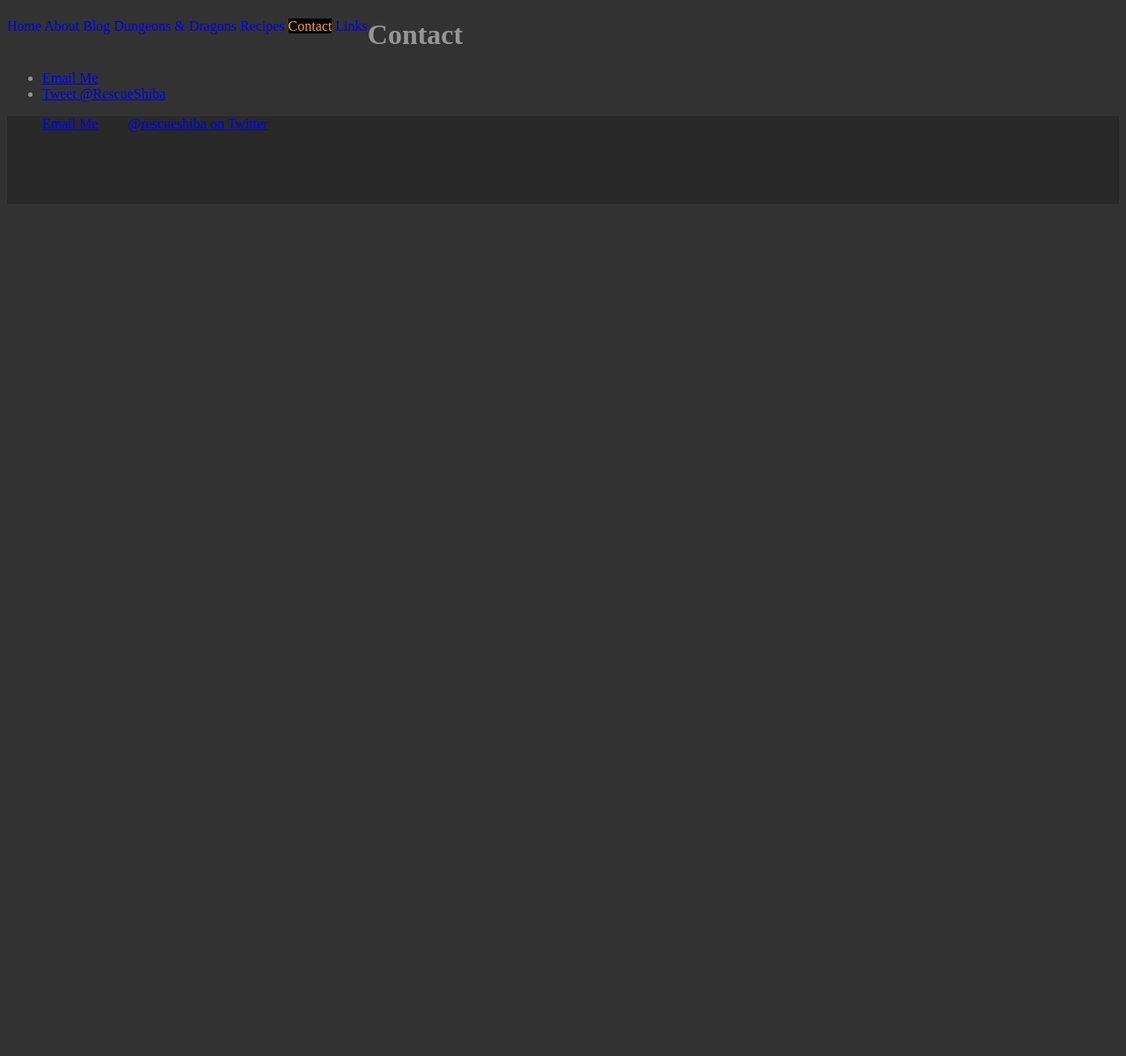
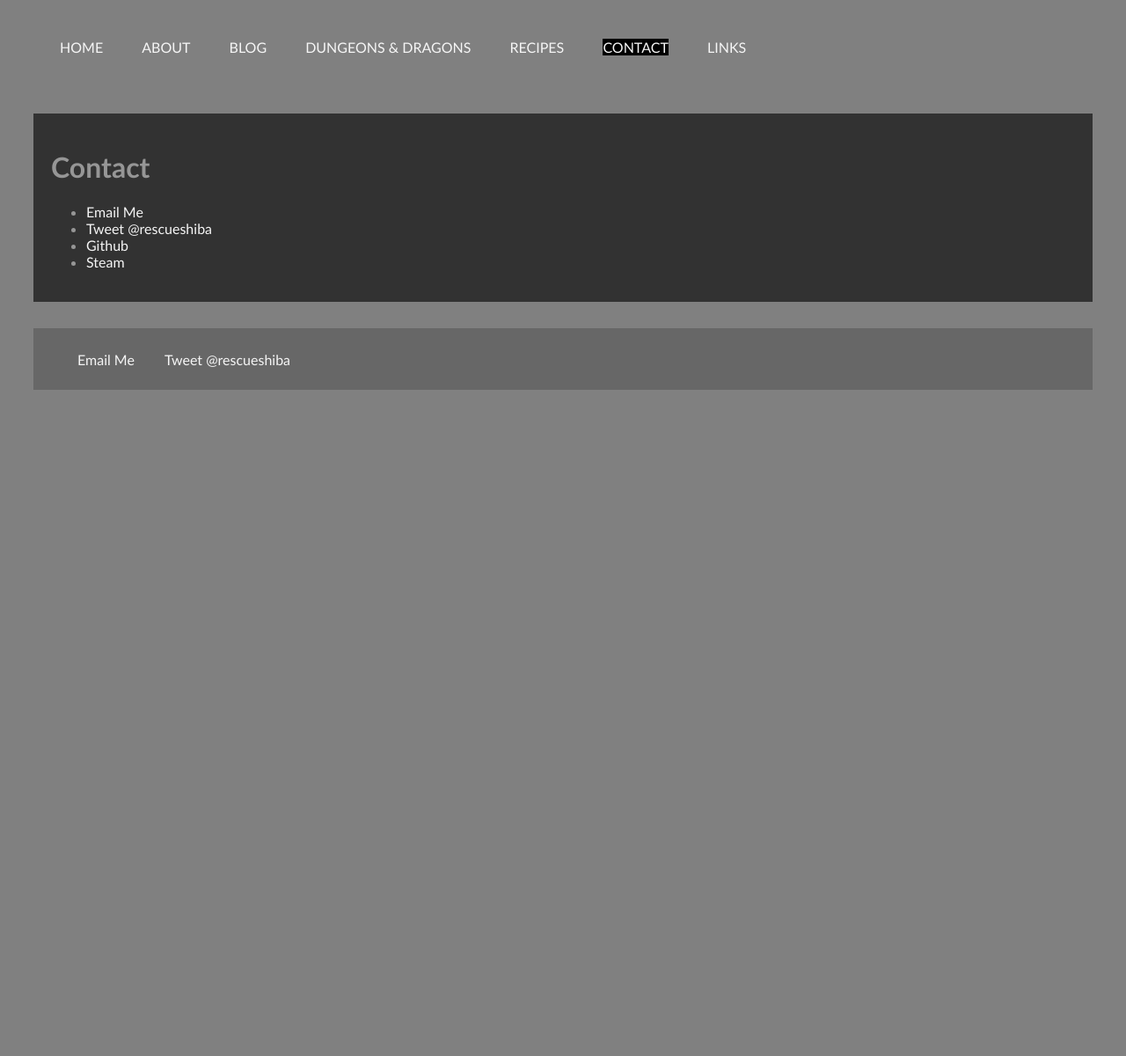
Before and after one commit to jacobpledger/website, a Jekyll site: the page built from contact.html, in a window 1280 px wide. Shown: the whole page at 88% size. Built offline with Jekyll 4.4.1, drawn with Linux system fonts in a browser that asks for light colours; after the commit the page ends 900 px from its top, so only the background shows below that.

Commit message:
update website

```diff
--- a/_includes/footer.html
+++ b/_includes/footer.html
@@ -1,4 +1,4 @@
 <ul>
     <li><a href="mailto:jacob@jacobpledger.ca" rel="me">Email Me</a></li>
-    <li><a href="https://twitter.com/rescueshiba" rel="me">@rescueshiba on Twitter</a></li>
+    <li><a href="https://twitter.com/rescueshiba" rel="me">Tweet @rescueshiba</a></li>
 </ul>
--- a/_includes/navigation.html
+++ b/_includes/navigation.html
@@ -1,5 +1,7 @@
 <nav>
+  <ul class="navigation">
   {% for item in site.data.navigation %}
-    <a href="{{ item.link }}" {% if page.url == item.link %}class="current"{% endif %}>{{ item.name }}</a>
+    <li><a href="{{ item.link }}" {% if page.url == item.link %}class="current"{% endif %}>{{ item.name }}</a></li>
   {% endfor %}
+  </ul>
 </nav>
--- a/_includes/social.html
+++ b/_includes/social.html
@@ -1,6 +1,6 @@
 <ul>
-    <li><a href="mailto:jacob@jacobpledger.ca" rel="me">jacob@jacobpledger.ca</a></li>
+    <li><a href="mailto:jacob@jacobpledger.ca" rel="me">Email Me</a></li>
+    <li><a href="https://twitter.com/rescueshiba" rel="me">Tweet @rescueshiba</a></li>
     <li><a href="https://github.com/jacobpledger" rel="me">Github</a></li>
-    <li><a href="https://twitter.com/rescueshiba" rel="me">@rescueshiba on Twitter</a></li>
     <li><a href="https://steamcommunity.com/id/Pledger/" rel="me">Steam</a></li>
 </ul>
--- a/_layouts/default.html
+++ b/_layouts/default.html
@@ -2,11 +2,13 @@
 <html>
 	<head>
 		{% include head.html %}
-  </head>
+	</head>
 	  <body>
 		{% include navigation.html %}
-		{{ content }}
-	  </body>
+		<div class="body-content">
+			{{ content }}
+		</div>
+	</body>
 	<footer>
 		{% include footer.html %}
 	</footer>
--- a/_sass/main.scss
+++ b/_sass/main.scss
@@ -1,5 +1,7 @@
 $site-background-color: #323232;
+$body-background-color: #323232;
 $contrast-color: #969696;
+$body-content-margin: 30px;
 
 .current {
   color: orange;
@@ -7,21 +9,14 @@ $contrast-color: #969696;
 }
 
 html {
-  background-color: $site-background-color;
+  background-color: grey;
   color: $contrast-color;
-  position: relative;
   min-height: 100%;
-  padding: 0 0 300px;
+  font-family: "Trebuchet MS", sans-serif;
 }
 
 nav {
   background-color: transparent;
-  color: whitesmoke;
-  list-style: none;
-  float: left;
-  a:link {
-      text-decoration: none;
-  }
 
   &::after {
     content: "";
@@ -30,10 +25,52 @@ nav {
   }
 }
 
+.navigation{
+  color: whitesmoke;
+  list-style: none;
+  float: left;
+  li {
+    display: inline-block;
+    margin: 20px;
+    a {
+      color: whitesmoke;
+      text-decoration: none;
+      text-transform: uppercase;
+      font-family: "Trebuchet MS", sans-serif;
+      &:hover {
+        color: orange;
+      }
+    }
+  }
+}
+
+body {
+  background-color: transparent;
+  li {
+    a {
+      color: whitesmoke;
+      text-decoration: none;
+      font-family: "Trebuchet MS", sans-serif;
+    }
+  }
+  a {
+    color: whitesmoke;
+    text-decoration: none;
+    font-family: "Trebuchet MS", sans-serif;
+  }
+}
+
+.body-content {
+  background-color: $site-background-color;
+  padding: 20px;
+  margin: $body-content-margin;
+}
+
 footer {
   background-color: transparentize($color: black, $amount: 0.8);
-  height: 100px;
-  width: 100%;
+  height: 50px;
+  padding: 10px;
+  margin: $body-content-margin;
   li {
     display: inline-block;
     margin-left: 30px;
@@ -41,4 +78,12 @@ footer {
       margin-left: 0px;
     }
   }
+  a {
+    color: whitesmoke;
+    text-decoration: none;
+    font-family: "Trebuchet MS", sans-serif;
+    &:hover {
+      color: orange;
+    }
+  }
 }
--- a/contact.html
+++ b/contact.html
@@ -11,9 +11,6 @@ title: Contact
   </head>
   <body>
   <h1>Contact</h1>
-	<ul>
-  <li><a href="mailto:jacob@jacobpledger.com">Email Me</a></li>
-  <li><a href="https://twitter.com/RescueShiba">Tweet @RescueShiba</a></li>
-	</ul>
+  {% include social.html %}
   </body>
 </html>
```
Also changed, not shown: docker-compose.yaml (added, +10 -0 lines), 1 other file.
